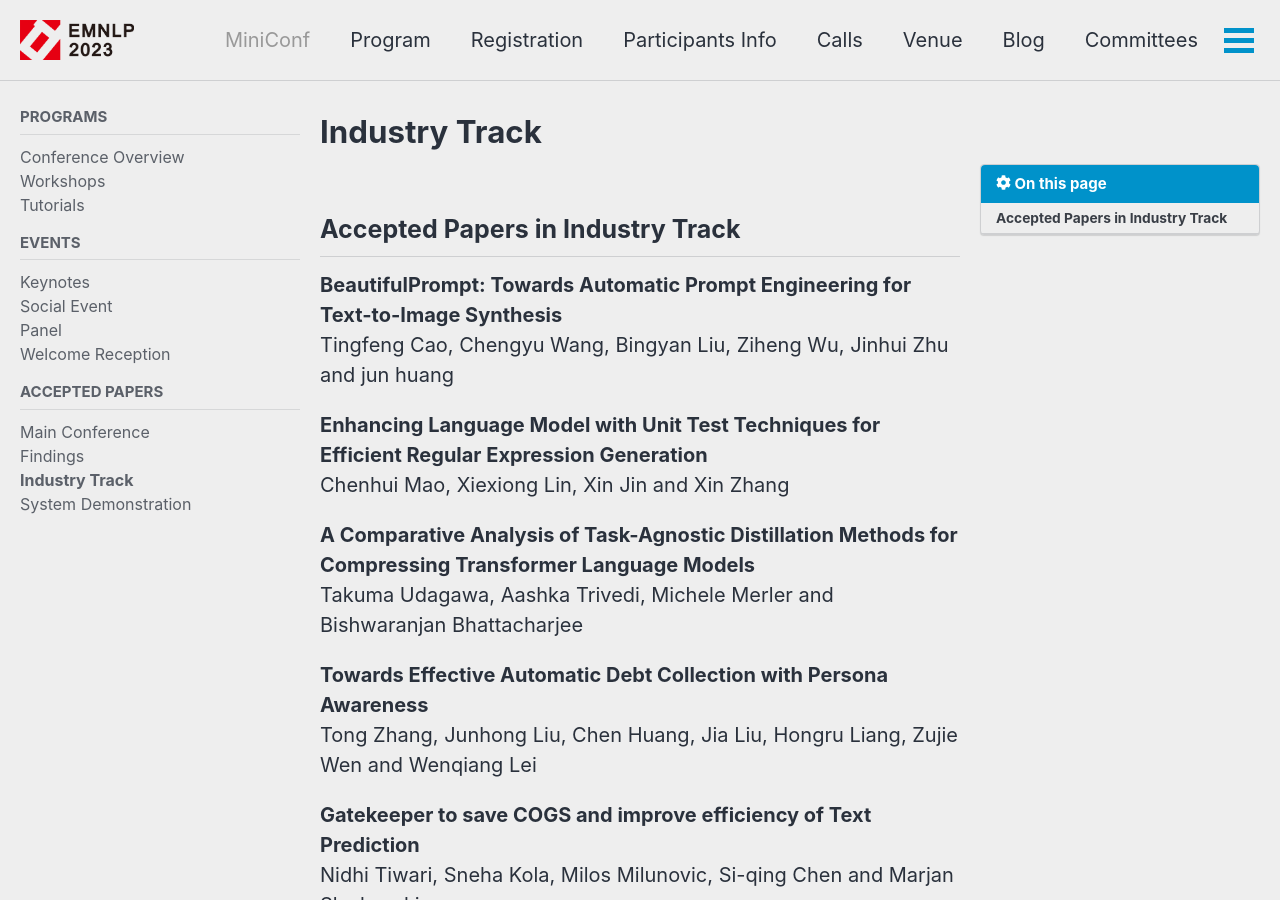
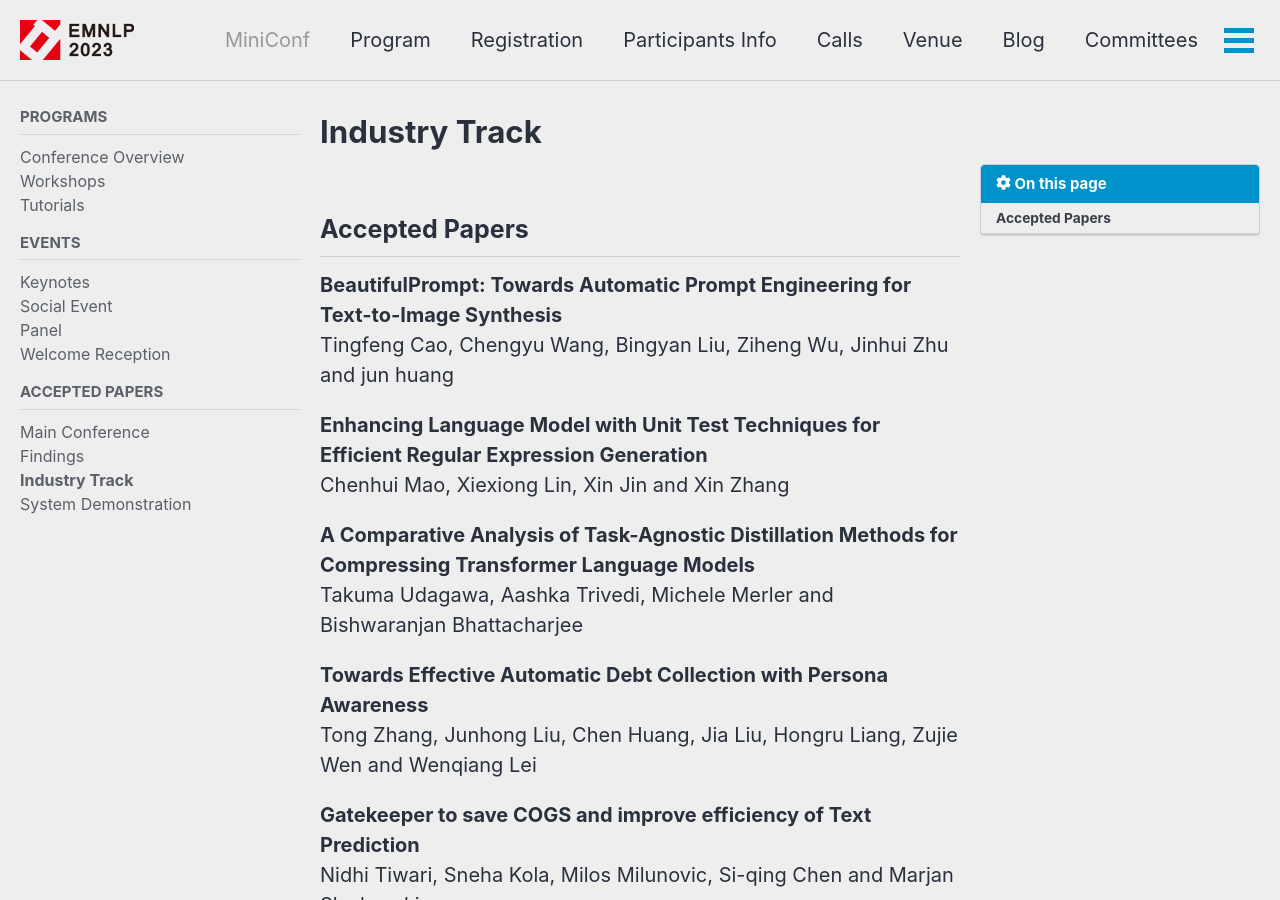
Before and after one commit to acl-org/emnlp-2023, a Jekyll site: the page built from _pages/program/industry.md, in a window 1280 px wide and 900 px high. Built offline with Jekyll 4.4.1, drawn with Linux system fonts in a browser that asks for light colours; cached includes are drawn as plain includes; nearby versions of some CDN libraries.

Commit message:
Update industry.md

```diff
--- a/_pages/program/industry.md
+++ b/_pages/program/industry.md
@@ -12,7 +12,7 @@ sidebar:
 
 
 
-Accepted Papers in Industry Track
+Accepted Papers
 ---
 **BeautifulPrompt: Towards Automatic Prompt Engineering for Text-to-Image Synthesis** <br/>Tingfeng Cao, Chengyu Wang, Bingyan Liu, Ziheng Wu, Jinhui Zhu and jun huang
 
```
